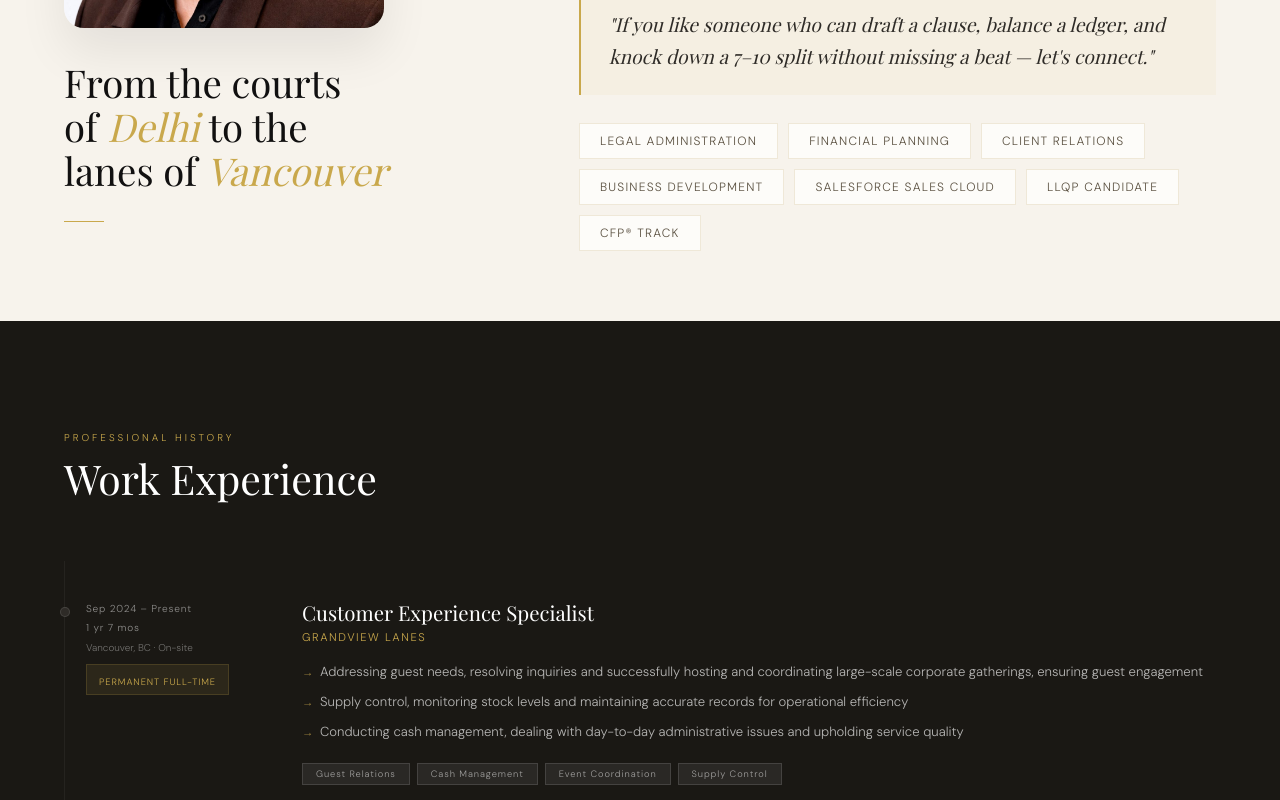
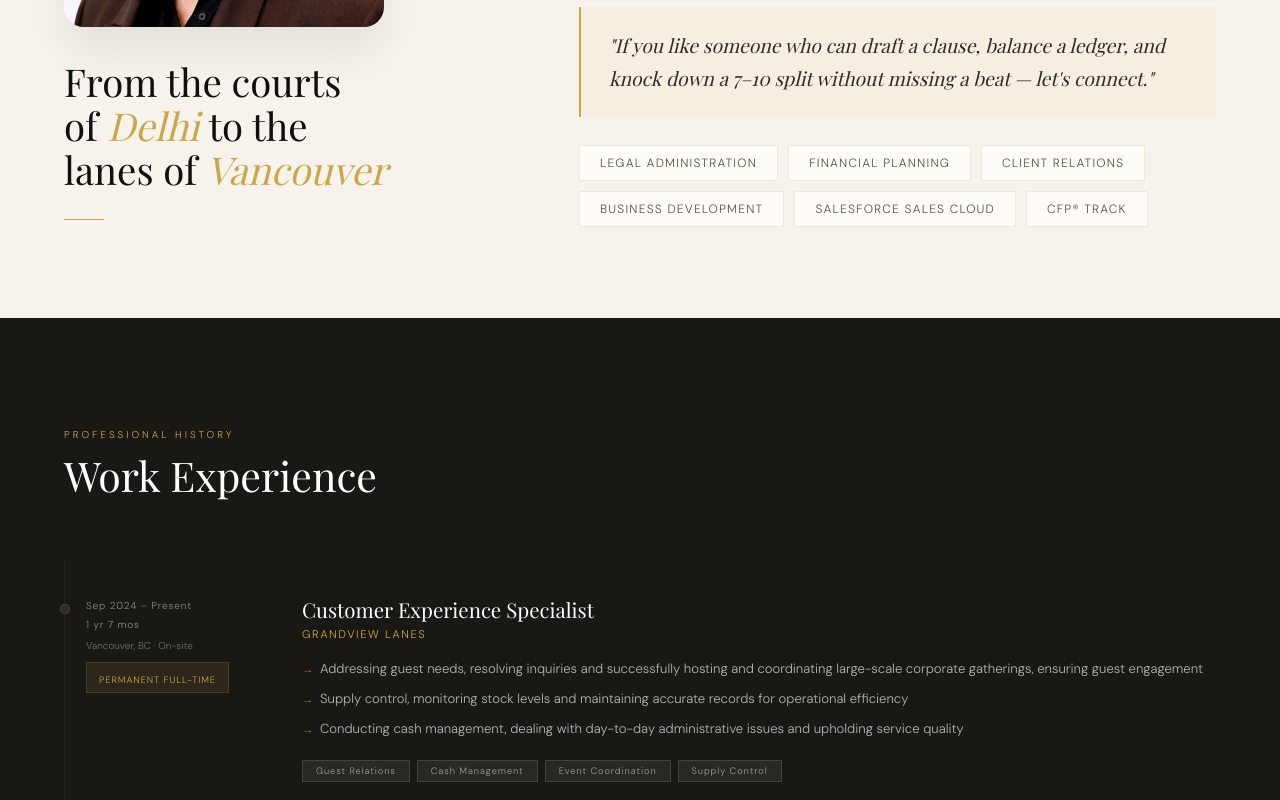
Before and after one commit to Atee-Rawat/YatmanyuRawatPortfolio, a Next.js app in the folder nextjs-portfolio/: page / in a window 1280 px wide. Shown: the part 1240-2040 px from the top of the page. Built offline with nearby package versions, Linux system fonts and the light colour scheme; a web font is replaced by a local one.

Commit message:
updated new resume and removed llqp

```diff
--- a/nextjs-portfolio/app/api/chat/route.js
+++ b/nextjs-portfolio/app/api/chat/route.js
@@ -37,7 +37,7 @@ TOOLS: Salesforce, Genesys, UKG-Pro, Pipeline CRM, TrustLayer, Microsoft 365, Ex
 
 PROFESSIONAL SKILLS: Legal Drafting, Case Research, Arbitration, IP & Trademarks, Corporate Law, Customer Retention, Legal Intake, Proofreading, Income Tax Planning, Investment Analysis, Logistics Management
 
-CERTIFICATIONS: Lawyer (Bar Council of Delhi, Jan 2023), Lawyer (Bar Council of India, Jun 2023), LLQP Candidate, NCA Candidate
+CERTIFICATIONS: Lawyer (Bar Council of Delhi, Jan 2023), Lawyer (Bar Council of India, Jun 2023), NCA Candidate
 
 LANGUAGES: English (Native/Bilingual), Hindi (Native/Bilingual)
 
--- a/nextjs-portfolio/components/About.jsx
+++ b/nextjs-portfolio/components/About.jsx
@@ -37,7 +37,7 @@ export default function About() {
                 </motion.div>
 
                 <motion.div className="about-pills" initial="hidden" animate={inView ? 'show' : 'hidden'} variants={{ hidden: {}, show: { transition: { staggerChildren: 0.05 } } }}>
-                    {['Legal Administration', 'Financial Planning', 'Client Relations', 'Business Development', 'Salesforce Sales Cloud', 'LLQP Candidate', 'CFP® Track'].map(pill => (
+                    {['Legal Administration', 'Financial Planning', 'Client Relations', 'Business Development', 'Salesforce Sales Cloud', 'CFP® Track'].map(pill => (
                         <motion.span key={pill} className="about-pill" variants={reveal}>{pill}</motion.span>
                     ))}
                 </motion.div>
--- a/nextjs-portfolio/components/Skills.jsx
+++ b/nextjs-portfolio/components/Skills.jsx
@@ -17,7 +17,6 @@ const PROF_SKILLS = ['Legal Drafting', 'Case Research', 'Arbitration', 'IP & Tra
 const CERTS = [
     { name: 'Lawyer', issuer: 'Bar Council of Delhi · Issued January 2023' },
     { name: 'Lawyer', issuer: 'Bar Council of India · Issued June 2023' },
-    { name: 'LLQP Candidate', issuer: 'Life Licence Qualification Program' },
     { name: 'NCA Candidate', issuer: 'National Committee on Accreditation' },
 ]
 
```
Also changed, not shown: 1 other file (tests, documents, lock files or other folders).
